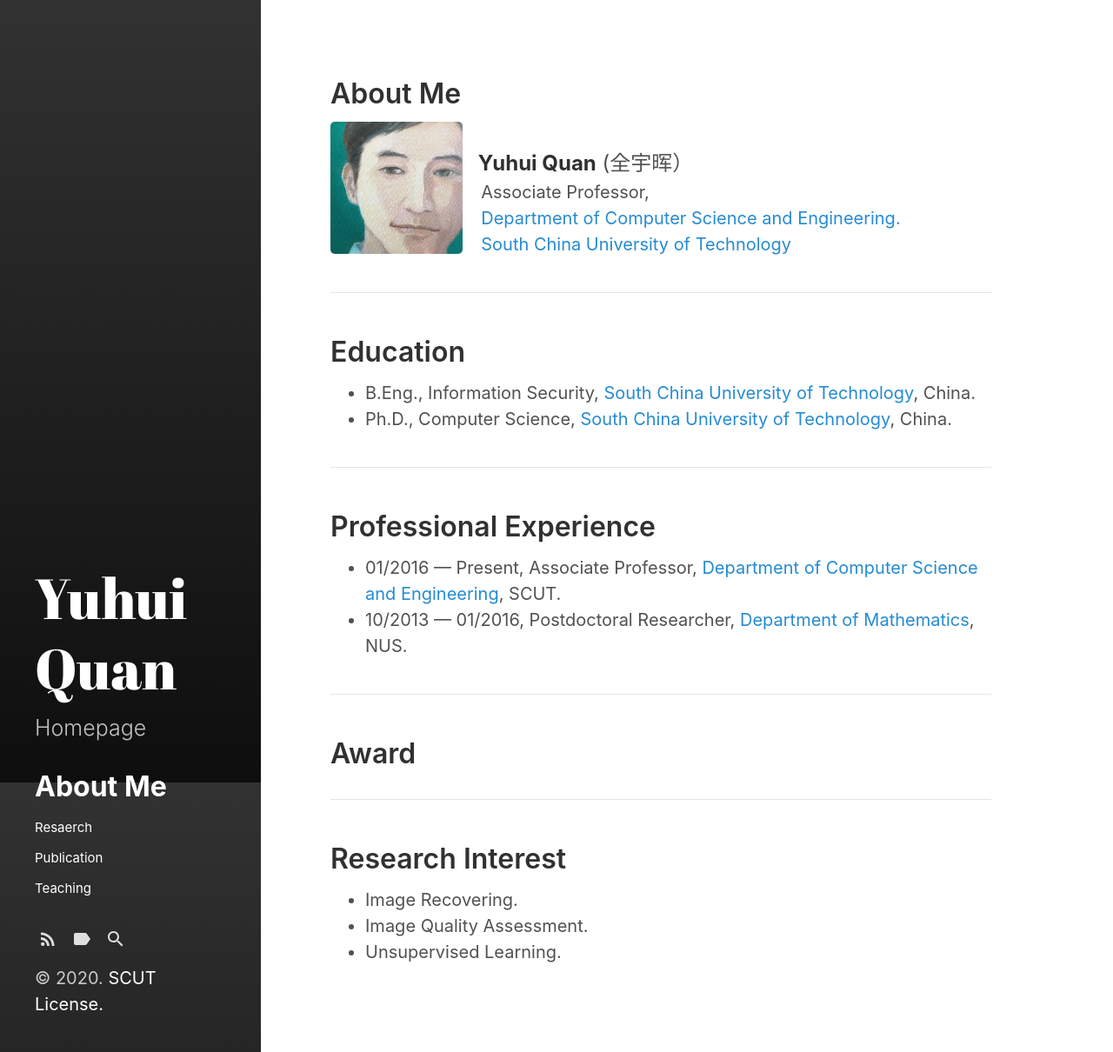
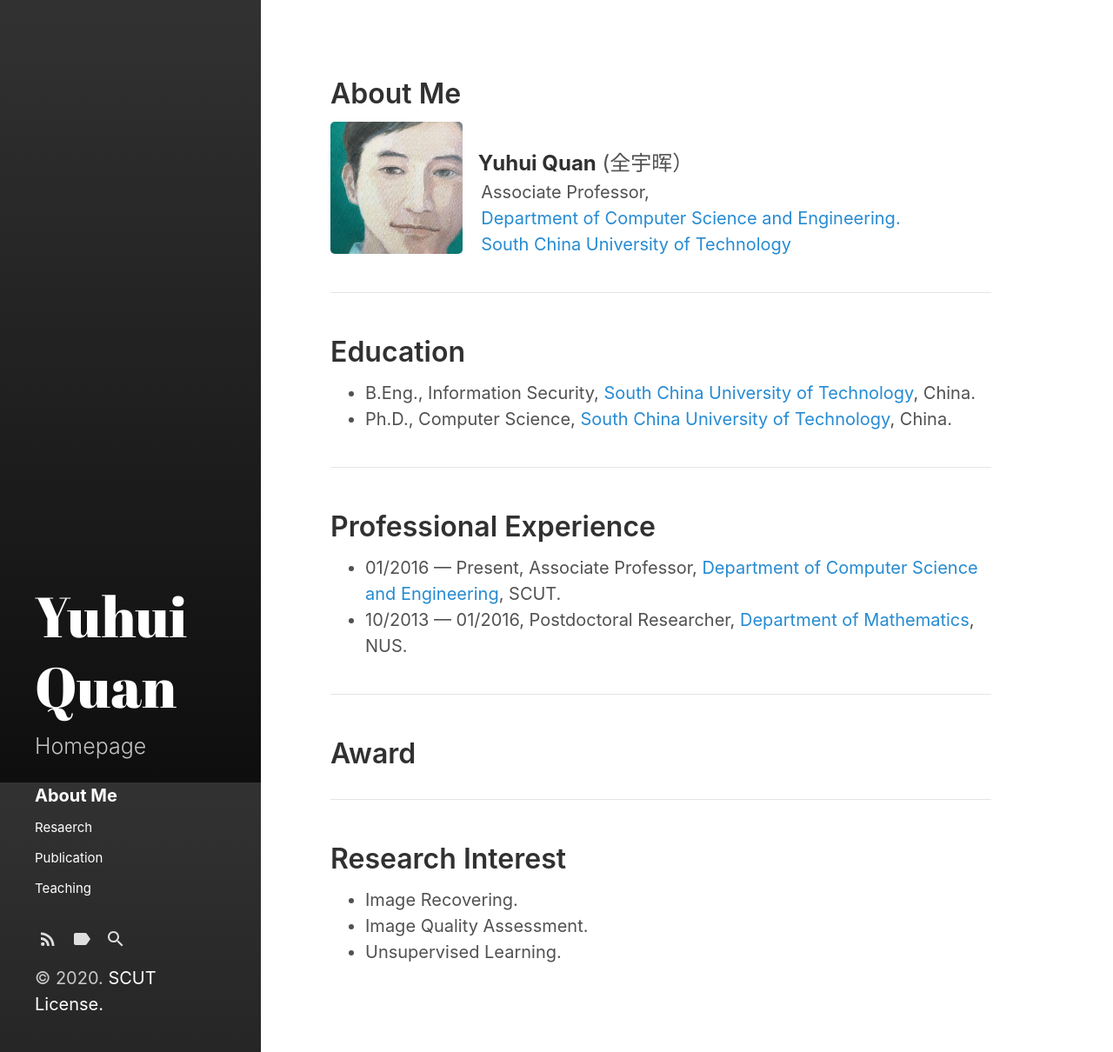
Before and after one commit to Dofboom/Dofboom.github.io, a Jekyll site: the page built from index.html, in a window 1280 px wide and 1210 px high. Shown: the whole window at 87% size. Built offline with Jekyll 4.4.1, drawn with Linux system fonts in a browser that asks for light colours; the list of posts is cut into pages by our own code.

Commit message:
Update sidebar-nav-links.html

```diff
--- a/_includes/sidebar-nav-links.html
+++ b/_includes/sidebar-nav-links.html
@@ -1,7 +1,7 @@
 <nav id="sidebar-nav-links">
   {% if site.sidebar_home_link %}
     <a class="home-link {% if page.url == '/' %} active{% endif %}"
-        href="{{ "/" | relative_url }}"><font size=6>About Me</font></a>
+        href="{{ "/" | relative_url }}">About Me</a>
   {% endif %}
   {% if site.sidebar_blog_link %}
     <a class="page-link {% if page.url == site.sidebar_blog_link %} active{% endif %}"
```
